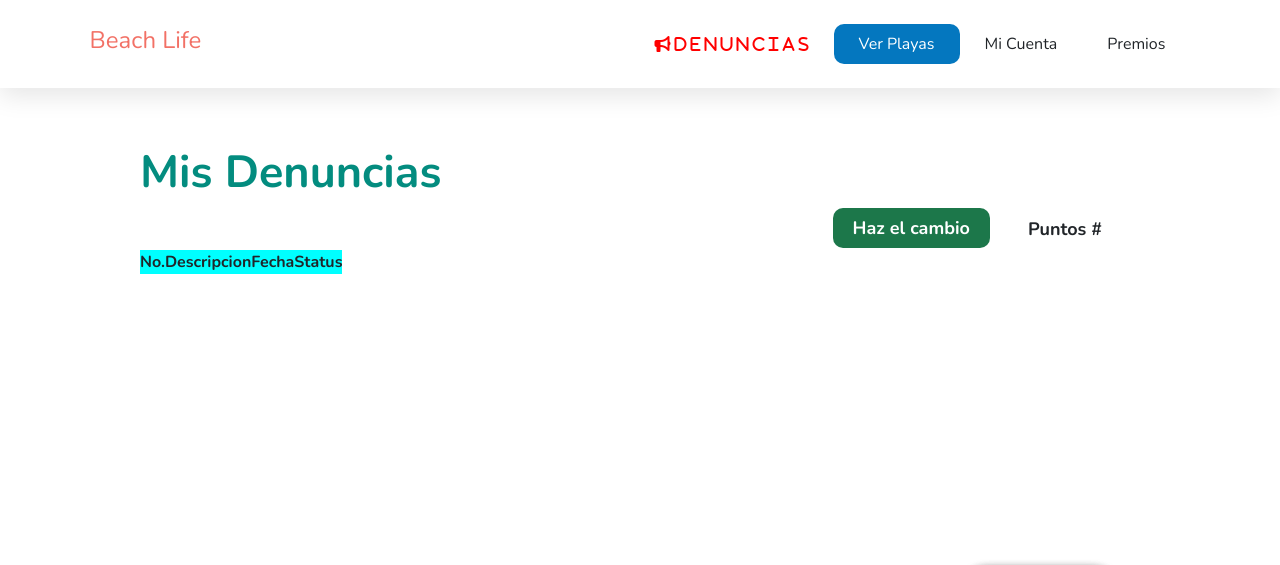
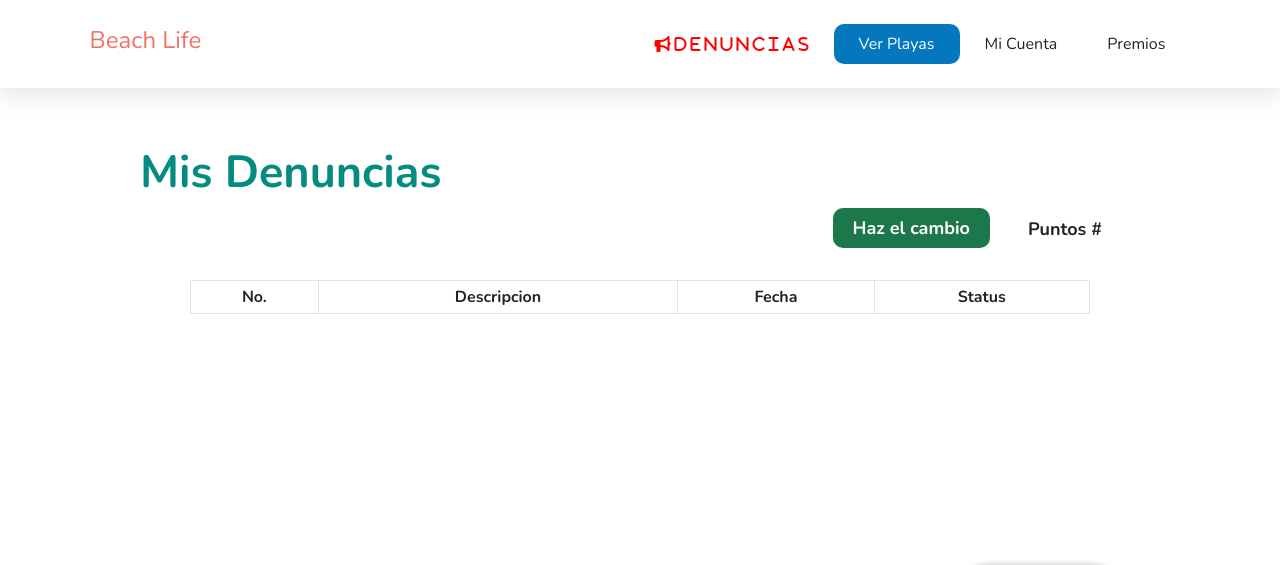
Before and after one commit to MaFernandaLopeZ/HackOcean, a plain HTML site: page profile.html in a window 1280 px wide. Shown: the top 565 px of the page. Drawn offline with nearby package versions, Linux system fonts and the light colour scheme.

Commit message:
update: table profile

```diff
--- a/assets/css/styleProfile.css
+++ b/assets/css/styleProfile.css
@@ -38,7 +38,13 @@ header a{
     margin-right: 25px;
     text-align: center;
 }
-table{
-    margin-top: 50px;
-    background-color: aqua;
+
+.section-table{
+    margin-top: 80px;
+    width: 900px;
+    margin-left: auto;
+    margin-right: auto;
 }
+.section-table table tr th{
+    text-align: center;
+}
--- a/profile.html
+++ b/profile.html
@@ -38,12 +38,14 @@
             </div>
         </section>
 
-        <table>
-            <th>No.</th>
-            <th>Descripcion</th>
-            <th>Fecha</th>
-            <th>Status</th>
-        </table>
+        <section class="section-table">
+            <table class="table table-bordered table-sm">
+                <th>No.</th>
+                <th>Descripcion</th>
+                <th>Fecha</th>
+                <th>Status</th>
+            </table>
+        </section>
     </section>
 
     <!-- Boton flotante -->
```
